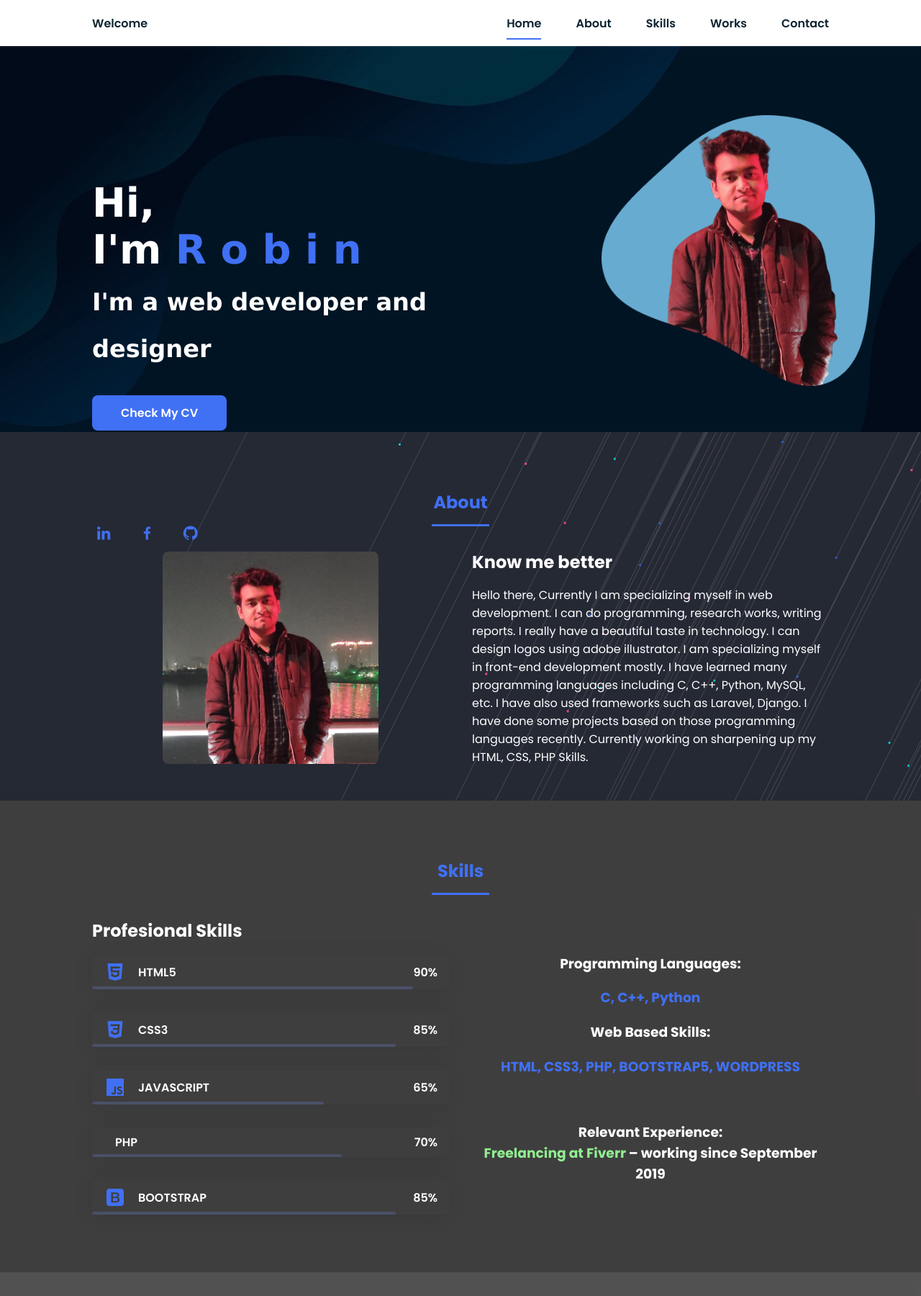
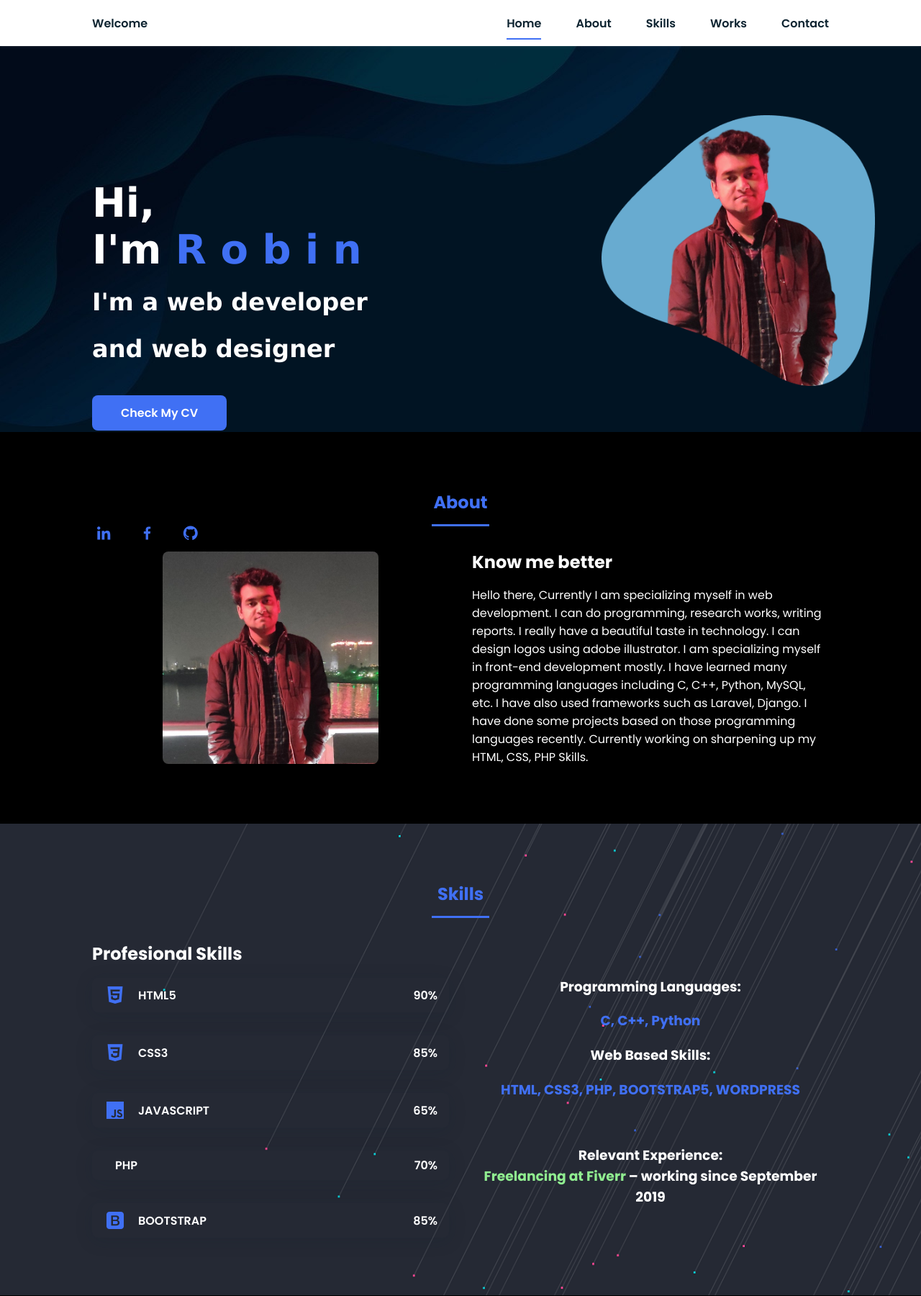
Before and after one commit to robinrakibul/Portfolio, a PHP site: page / in a window 1280 px wide. Shown: the top 1800 px of the page at 72% size. Run offline with PHP 8.4, Linux system fonts and the light colour scheme.

Commit message:
Fixed errors

```diff
--- a/css/styles.css
+++ b/css/styles.css
@@ -363,7 +363,7 @@ img{
 }
 /* ===== FOOTER =====*/
 .footer{
-  background-color: #0E2431;
+  background-color: #011423;
   color: #fff;
   text-align: center;
   font-weight: 600;
--- a/index.html
+++ b/index.html
@@ -45,8 +45,8 @@
                         <span class="home_title-color">n</span>
                         <br>
                         <span style="font-size: 60%; font-family:Verdana, Geneva, Tahoma, sans-serif;">
-                            I'm a web developer and
-                            <br>designer
+                            I'm a web developer <br>
+                            and web designer
                         </span>
                         <br>
                         </h1>
@@ -67,7 +67,7 @@
         </main>
 
             <!--===== ABOUT =====-->
-            <section class="about section " id="about" style="background-image: url('img/background2.jpg');">
+            <section class="about section " id="about">
                 <h2 class="section-title">About</h2>
 
                 <div class="about_container grid">
@@ -87,11 +87,14 @@
                             Currently working on sharpening up my HTML, CSS, PHP Skills.
 						</p>
 							</div>
+                        <div>
+
+                        </div>
                 </div>
             </section>
 
             <!--===== SKILLS =====-->
-            <section class="skills section" id="skills" style="background-color: rgba(77, 75, 75, 0.829)">
+            <section class="skills section" id="skills" style="background-image: url('img/background2.jpg');">
                 <h2 class="section-title">Skills</h2>
 
                 <div class="skills_container grid">
@@ -173,7 +176,7 @@
             </section>
 
             <!--===== WORK =====-->
-            <section class="work section" id="work" style="background-color: rgba(99, 99, 99, 0.829)">
+            <section class="work section" id="work" style="background-color: black">
                 <h2 class="section-title">Works</h2>
 
                 <div class="work_container grid">
@@ -240,7 +243,7 @@
             </section>
         <!--===== FOOTER =====-->
         <footer class="footer">
-            <p class="footer_title">Robin</p>
+            <p class="footer_title">Rakibul Hassan Robin</p>
             <div class="footer_social">
 				<a href="https://facebook.com/robinrakibul" target="_blank" class="footer_icon"><i class='bx bxl-facebook' ></i></a>
 				<a href="https://www.instagram.com/robinrakibulhassan/" target="_blank" class="footer_icon"><i class='bx bxl-instagram' ></i></a>
```
